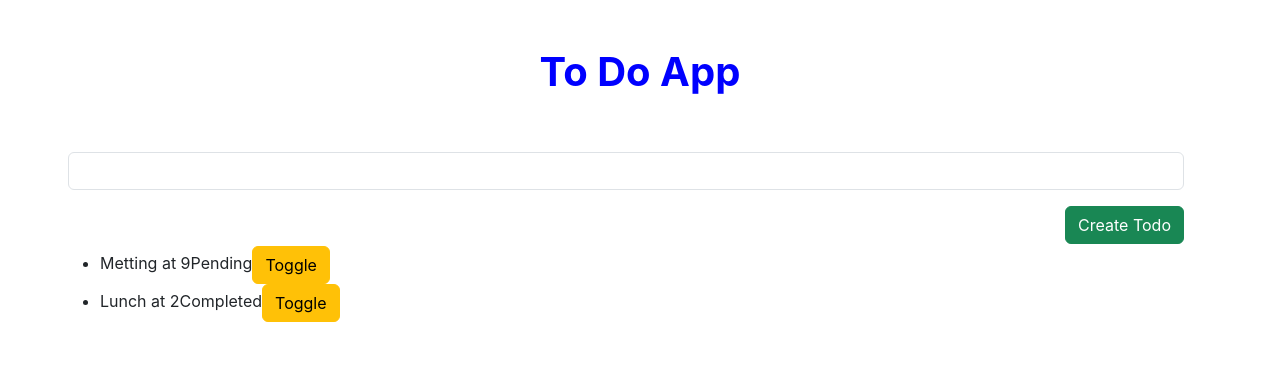
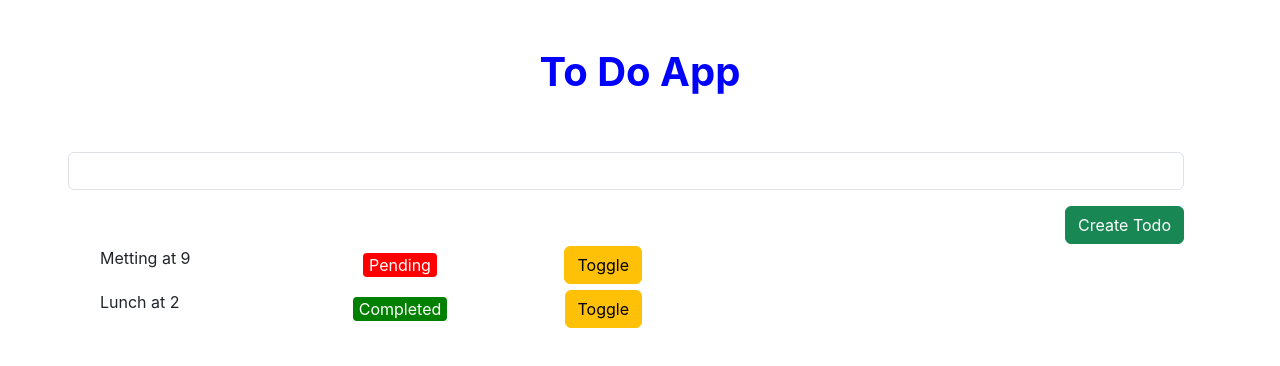
Before and after one commit to apni-coding/reactjstutorial, a React (Create React App) app: page / in a window 1280 px wide. Shown: the top 366 px of the page. Built offline with nearby package versions, Linux system fonts and the light colour scheme.

Commit message:
update redux store

```diff
--- a/src/App.js
+++ b/src/App.js
@@ -6,25 +6,16 @@
 import store from './store'
 
 function App() {
-  const [todos, setTodos] = useState([]);
 
-  const createTodo = (text) => {
-    setTodos([...todos, { id: todos.length + 1, text, completed: false }]);
-  };
-
-  const toggleTodo = (index) => {
-    const list = [...todos];
-    list[index].completed = !list[index].completed;
-    setTodos(list);
-  }
 
   return (
     <div>
+
       <h1>To Do App</h1>
       {/* <XYZ /> */}
       <Provider store={store}>
-        <TodoForm onCreateTodo={createTodo} />
-        <TodoList todos={todos} onToggle={toggleTodo} />
+        <TodoForm />
+        <TodoList />
       </Provider>
     </div>
   );
--- a/src/components/ToDoForm/ToDoForm.js
+++ b/src/components/ToDoForm/ToDoForm.js
@@ -1,12 +1,18 @@
 import { useState } from "react";
 import "./ToDoForm.css";
+import store from "../../store";
+import {addTodo} from '../../redux/actions/todoActions'
+import {useDispatch} from 'react-redux'
 
-function ToDoForm({ onCreateTodo }) {
+function ToDoForm() {
   const [todoText, setTodoText] = useState("");
+  const dispatch = useDispatch();
 
   const handleSubmit = (e) => {
     e.preventDefault();
-    onCreateTodo(todoText);
+    // onCreateTodo(todoText);
+    // store.dispatch(addTodo(todoText))
+    dispatch(addTodo(todoText));
     setTodoText("");
   };
 
--- a/src/components/ToDoList/ToDoList.js
+++ b/src/components/ToDoList/ToDoList.js
@@ -1,9 +1,12 @@
 import store from "../../store";
-import {useSelector} from 'react-redux'
+import {useDispatch, useSelector} from 'react-redux'
+import './ToDoList.css'
+import { toggleTodo } from "../../redux/actions/todoActions";
 
-function ToDoList({onToggle}) {
+function ToDoList() {
   // const todo = store.getState().todos;
   const todos = useSelector((state)=>state.todos);
+  const dispatch = useDispatch()
   return (
     <div className="container">
     <ul>
@@ -12,7 +15,7 @@
           <span className="content">{todo.text}</span>
           <span className={todo.completed ? 'completed':'pending'}>{todo.completed ? 'Completed': 'Pending'}</span>
           <button className="btn btn-warning"
-          onClick={()=>{onToggle(index)}}
+          onClick={()=>{dispatch(toggleTodo(index))}}
           >Toggle</button>
           </li>
       ))}
```
